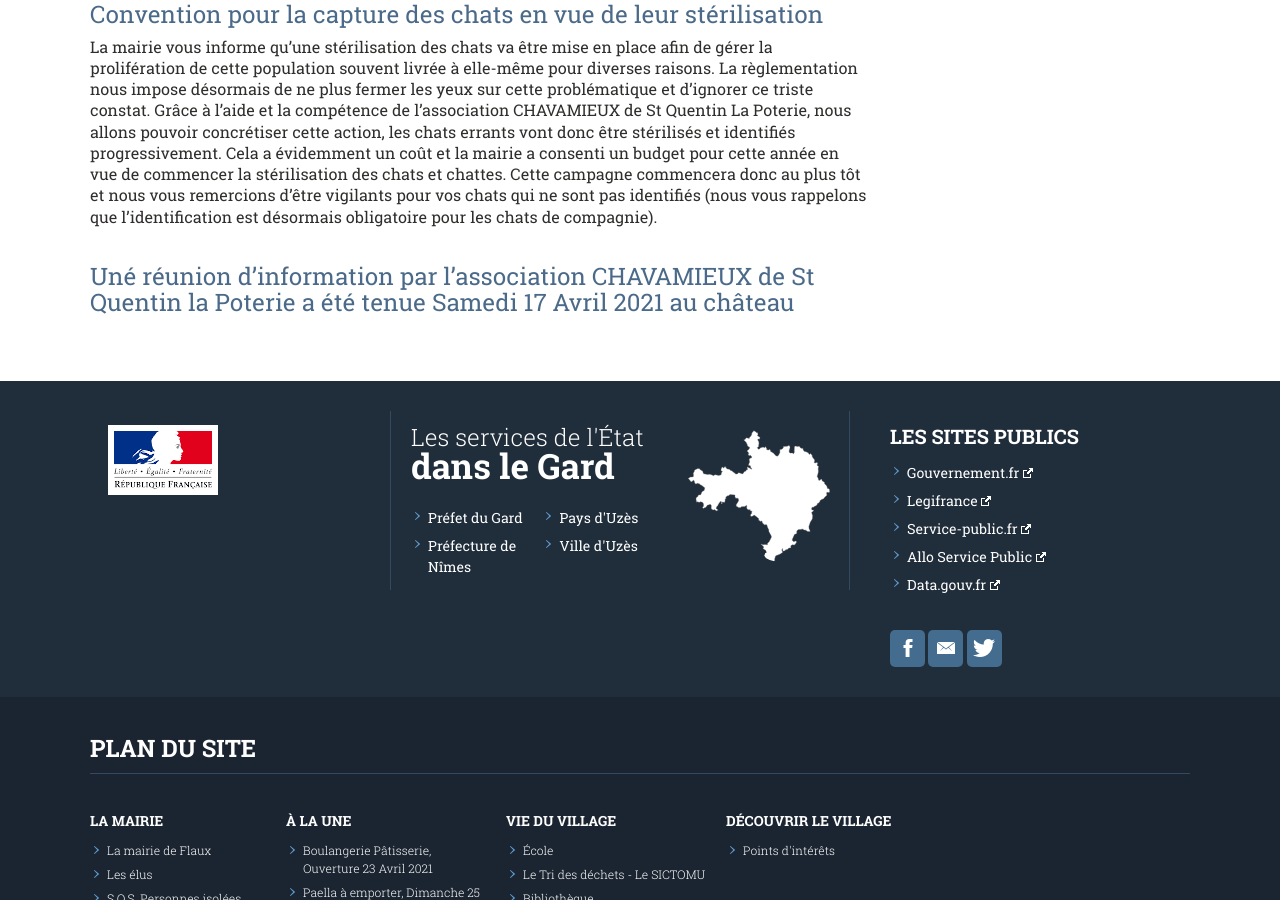
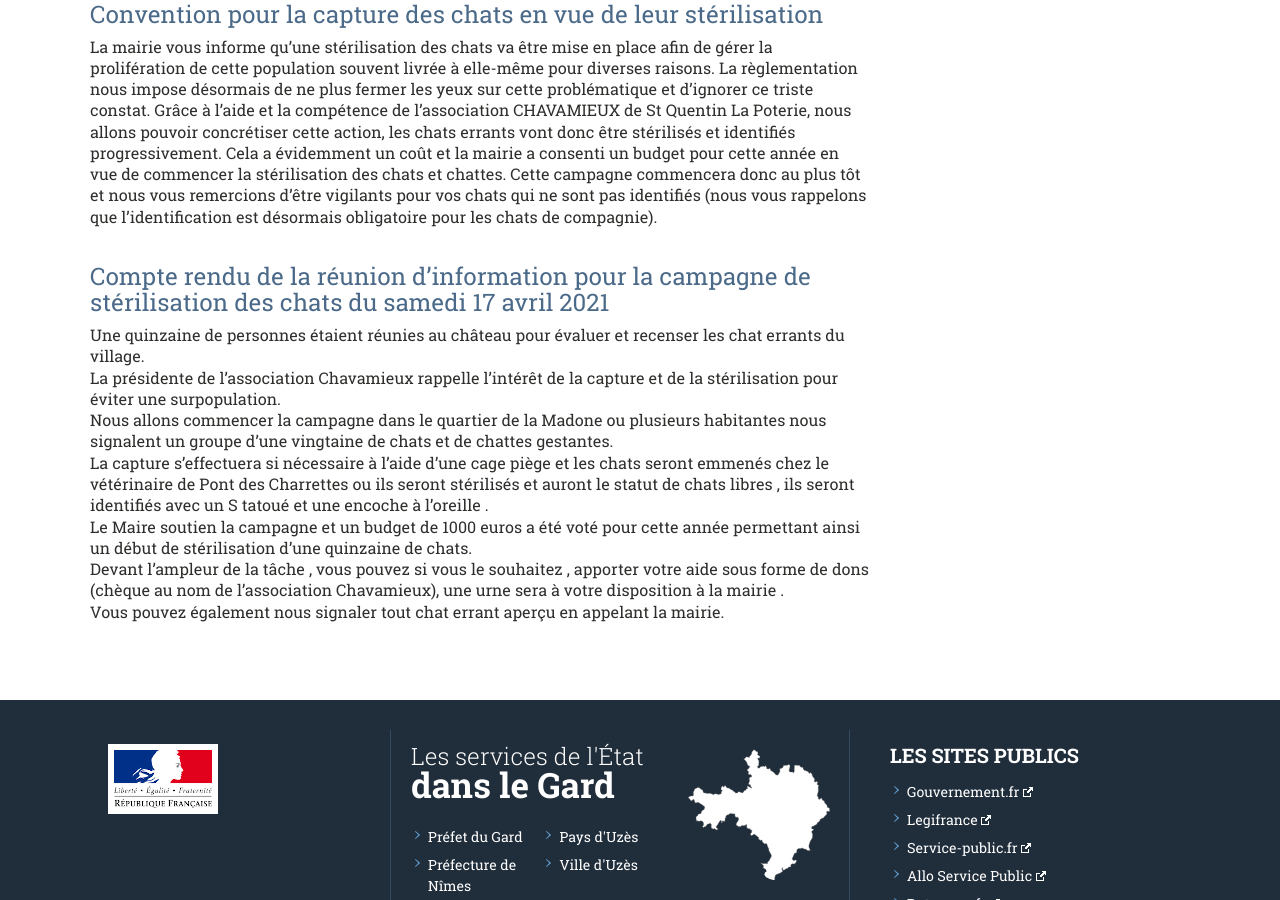
Before and after one commit to Flaux-Village/flaux-village.github.io, a Jekyll site: the page built from _actualites/chats.md, in a window 1280 px wide and 900 px high, scrolled down 422 px. Built offline with Jekyll 4.4.1, drawn with Linux system fonts in a browser that asks for light colours.

Commit message:
Update chats.md

```diff
--- a/_actualites/chats.md
+++ b/_actualites/chats.md
@@ -16,4 +16,12 @@ introduction:
 # Convention pour la capture des chats en vue de leur stérilisation
 La mairie vous informe qu'une stérilisation des chats va être mise en place afin de gérer la prolifération de cette population souvent livrée à elle-même pour diverses raisons. La règlementation nous impose désormais de ne plus fermer les yeux sur cette problématique et d'ignorer ce triste constat. Grâce à l'aide et la compétence de l'association CHAVAMIEUX de St Quentin La Poterie, nous allons pouvoir concrétiser cette action, les chats errants vont donc être stérilisés et identifiés progressivement. Cela a évidemment un coût et la mairie a consenti un budget pour cette année en vue de commencer la stérilisation des chats et chattes. Cette campagne commencera donc au plus tôt et nous vous remercions d'être vigilants pour vos chats qui ne sont pas identifiés (nous vous rappelons que l'identification est désormais obligatoire pour les chats de compagnie).
 
-# Uné réunion d'information par l’association CHAVAMIEUX de St Quentin la Poterie a été tenue Samedi 17 Avril 2021 au château
+# Compte rendu de la réunion d'information pour la campagne de stérilisation des chats du samedi 17 avril 2021
+
+ Une quinzaine de personnes étaient réunies au château pour évaluer et recenser les chat errants du village.<br>
+ La présidente de l'association Chavamieux rappelle l'intérêt de la capture et de la stérilisation pour éviter une surpopulation.<br>
+ Nous allons commencer la campagne dans le quartier de la Madone ou plusieurs habitantes nous signalent un groupe d'une vingtaine de chats et de chattes gestantes.<br>
+ La capture s'effectuera si nécessaire à l'aide d'une cage piège et les chats seront emmenés chez le vétérinaire de Pont des Charrettes ou ils seront stérilisés et auront le statut de chats libres , ils seront identifiés avec un S tatoué et une encoche à l'oreille .<br>
+ Le Maire soutien la campagne et un budget de 1000 euros a été voté pour cette année permettant ainsi un début de stérilisation d'une quinzaine de chats.<br>
+ Devant l'ampleur de la tâche , vous pouvez si vous le souhaitez , apporter votre aide sous forme de dons (chèque au nom de l'association Chavamieux), une urne sera à votre disposition à la mairie .<br>
+Vous pouvez également nous signaler tout chat errant aperçu en appelant la mairie.<br>
```
